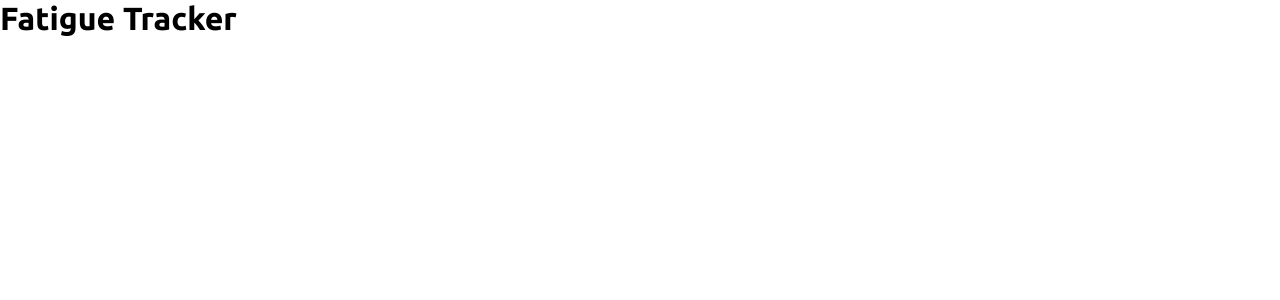
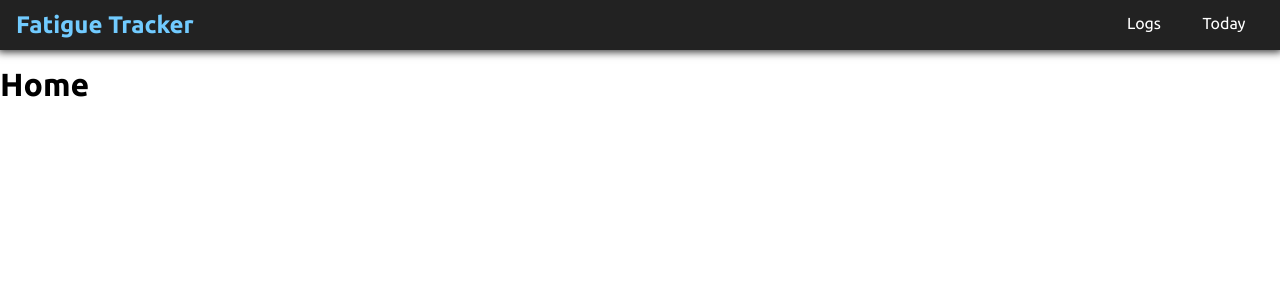
Before and after one commit to HarryD05/fatigue-tracker, a React (Create React App) app in the folder client/: page / in a window 1280 px wide. Shown: the top 300 px of the page. Built offline with nearby package versions, Linux system fonts and the light colour scheme.

Commit message:
Setup navbar + placeholder pages

```diff
--- a/client/package.json
+++ b/client/package.json
@@ -9,6 +9,7 @@
     "node-sass": "^4.14.1",
     "react": "^16.13.1",
     "react-dom": "^16.13.1",
+    "react-router-dom": "^5.2.0",
     "react-scripts": "3.4.1"
   },
   "scripts": {
--- a/client/src/App.js
+++ b/client/src/App.js
@@ -1,8 +1,27 @@
 import React from 'react';
+import { Switch, Route } from 'react-router-dom';
+
+//components
+import Navbar from './components/navigation/Navbar';
+
+//pages
+import Home from './pages/home';
+import Logs from './pages/logs';
+import Today from './pages/today';
 
 function App() {
   return (
-    <h1>Fatigue Tracker</h1>
+    <div>
+      <Navbar />
+
+      <main>
+        <Switch>
+          <Route exact path="/" component={Home} />
+          <Route path="/logs" component={Logs} />
+          <Route path="/today" component={Today} />
+        </Switch>
+      </main>
+    </div>
   );
 }
 
--- /dev/null
+++ b/client/src/components/navigation/Navbar.js
@@ -0,0 +1,24 @@
+import React from 'react';
+import { NavLink } from 'react-router-dom';
+
+//Styling
+import './navbar.scss';
+
+const Navbar = props => {
+  return (
+    <nav className="navbar">
+      <div className="title">
+        <NavLink to="/"><h1>Fatigue Tracker</h1></NavLink>
+      </div>
+
+      <div className="links">
+        <ul>
+          <li><NavLink to="/logs">Logs</NavLink></li>
+          <li><NavLink to="/today">Today</NavLink></li>
+        </ul>
+      </div>
+    </nav>
+  )
+}
+
+export default Navbar;
--- /dev/null
+++ b/client/src/components/navigation/navbar.scss
@@ -0,0 +1,60 @@
+nav {
+  position: fixed;
+  left: 0;
+  top: 0;
+  width: calc(100% - 2rem);
+  height: var(--nav-size);
+  background: #222222;
+
+  color: white;
+
+  display: flex;
+  flex-direction: row;
+  align-items: center;
+
+  padding: 0 1rem;
+
+  box-shadow: 0 0 8px 2px rgba(0, 0, 0, 0.8);
+
+  .title {
+    a {
+      text-decoration: none;
+      color: var(--primary-fg);
+    }
+  }
+
+  .links {
+    margin-left: auto;
+    height: 100%;
+
+    ul {
+      list-style: none;
+      display: flex;
+      align-items: center;
+
+      height: 100%;
+
+      li {
+        height: 100%;
+        width: 5rem;
+
+        a {
+          display: grid;
+          place-items: center;
+          text-decoration: none;
+          color: white;
+          height: calc(100% - 4px);
+
+          border-bottom: 4px solid transparent;
+
+          &:hover {
+            color: var(--primary-fg);
+            border-bottom-color: var(--primary-fg);
+          }
+        }
+      }
+
+
+    }
+  }
+}
--- a/client/src/index.js
+++ b/client/src/index.js
@@ -1,9 +1,14 @@
 import React from 'react';
 import ReactDOM from 'react-dom';
-import './index.scss';
+import { HashRouter as Router } from 'react-router-dom';
+
+//components
 import App from './App';
 
+//Styling
+import './index.scss';
+
 ReactDOM.render(
-  <App />,
+  <Router><App /></Router>,
   document.getElementById('root')
 );
--- a/client/src/index.scss
+++ b/client/src/index.scss
@@ -1,4 +1,9 @@
 @import url('https://fonts.googleapis.com/css2?family=Ubuntu:wght@300;400;500;700&display=swap');
+
+:root {
+  --nav-size: 50px;
+  --primary-fg: #71cbff;
+}
 
 * {
   margin: 0;
@@ -8,3 +13,7 @@
 body {
   font-family: 'Ubuntu', sans-serif;
 }
+
+main {
+  margin-top: calc(var(--nav-size) + 1rem);
+}
--- /dev/null
+++ b/client/src/pages/home.js
@@ -0,0 +1,14 @@
+import React from 'react';
+
+//Styling
+import './pages.scss';
+
+const Home = props => {
+  return (
+    <div className="home">
+      <h1>Home</h1>
+    </div>
+  )
+}
+
+export default Home;
--- /dev/null
+++ b/client/src/pages/logs.js
@@ -0,0 +1,14 @@
+import React from 'react';
+
+//Styling
+import './pages.scss';
+
+const Logs = props => {
+  return (
+    <div className="logs">
+      <h1>Logs</h1>
+    </div>
+  )
+}
+
+export default Logs;
--- /dev/null
+++ b/client/src/pages/today.js
@@ -0,0 +1,14 @@
+import React from 'react';
+
+//Styling
+import './pages.scss';
+
+const Today = props => {
+  return (
+    <div className="today">
+      <h1>Today</h1>
+    </div>
+  )
+}
+
+export default Today;
```
Also changed, not shown: client/src/pages/pages.scss (added), 1 other file (tests, documents, lock files or other folders).
